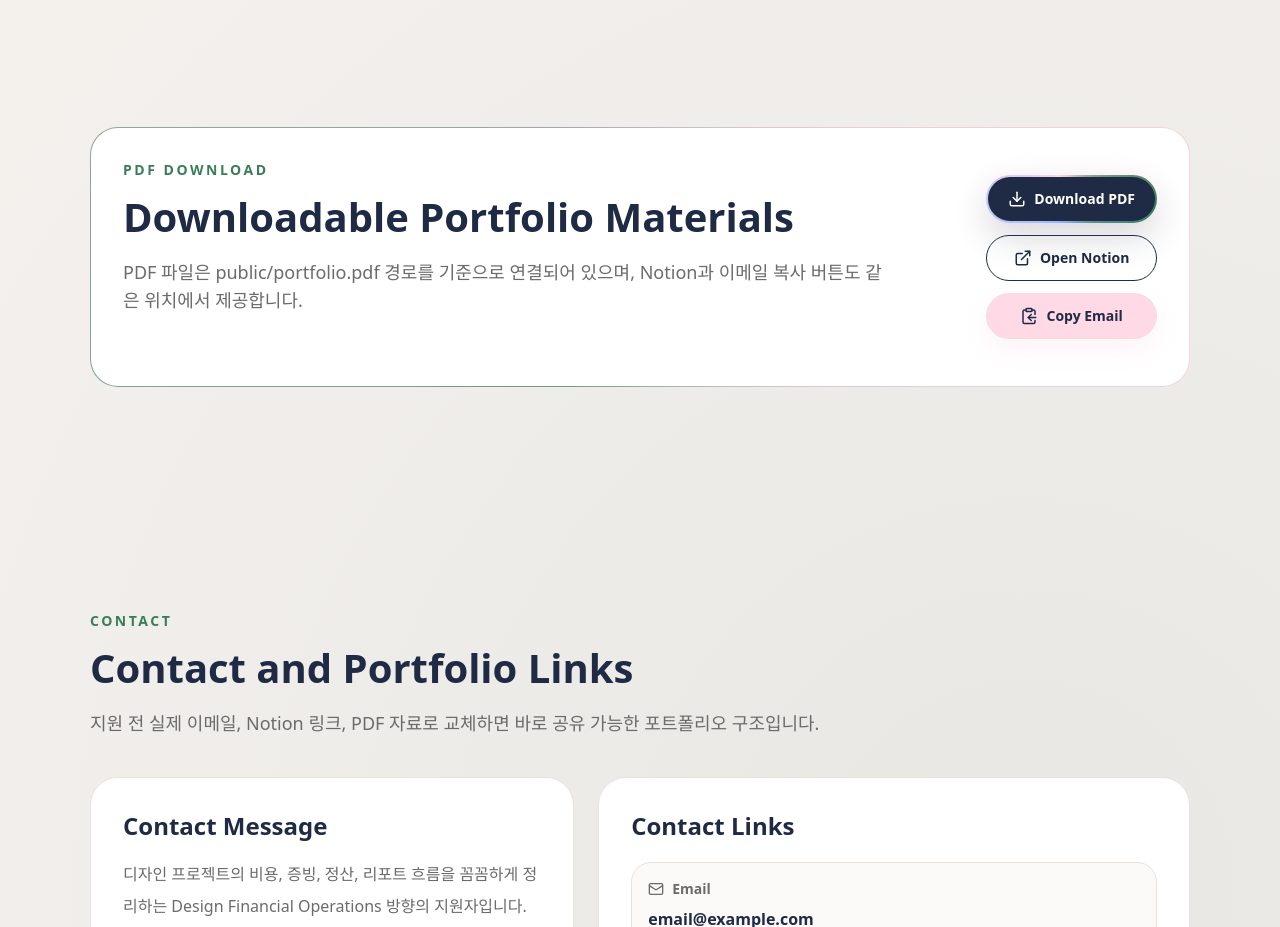
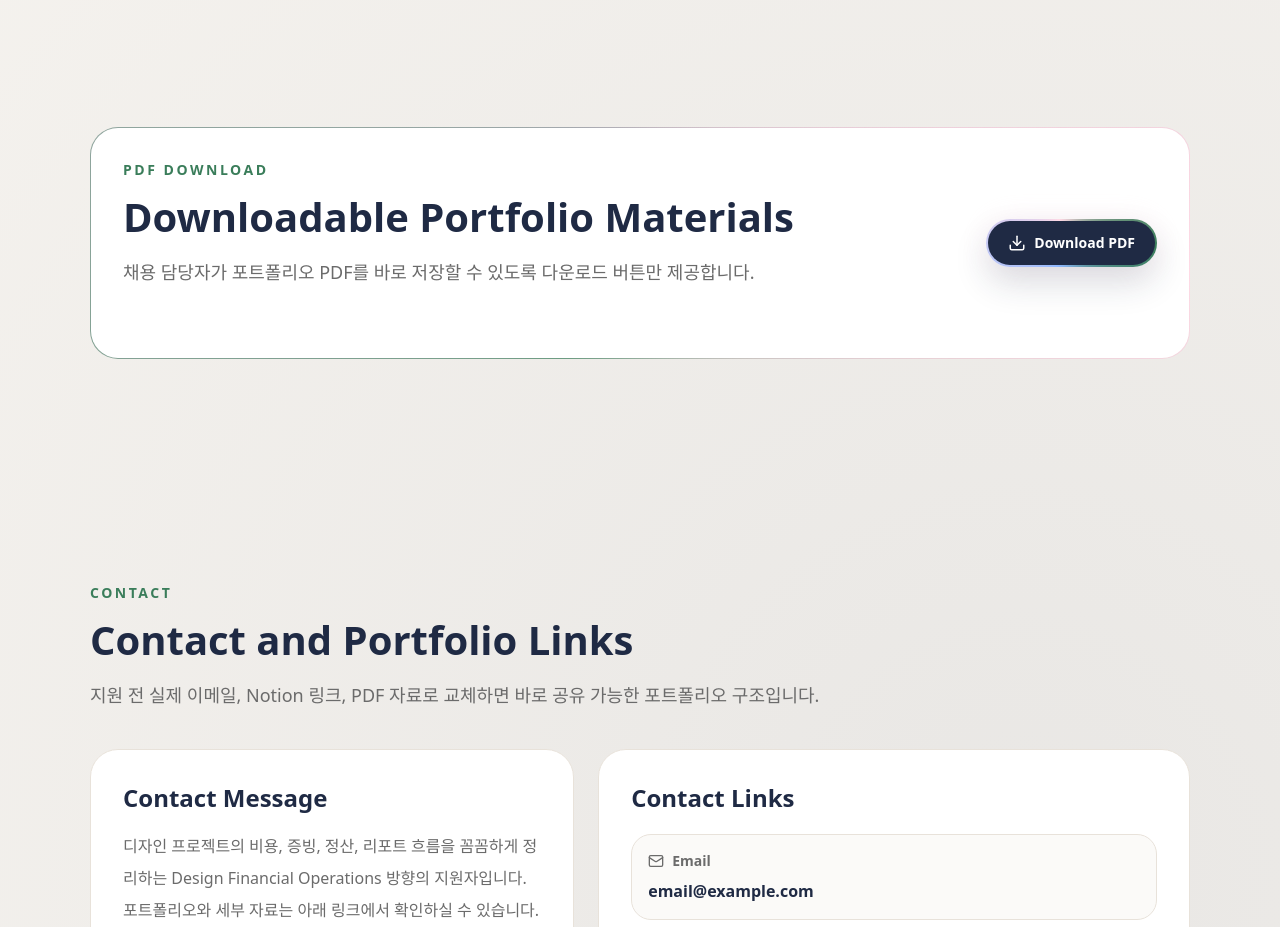
Before and after one commit to DoHyunBak/seoyewon, a React (Vite) app: page / in a window 1280 px wide. Shown: the part 5540-6467 px from the top of the page. Built offline with nearby package versions, Linux system fonts and the light colour scheme.

Commit message:
Simplify download section CTA

```diff
--- a/src/App.tsx
+++ b/src/App.tsx
@@ -47,7 +47,7 @@ export function App(): JSX.Element {
         <Licence />
         <DesignPicture />
         <Language />
-        <DownloadSection onEmailCopied={showEmailCopiedToast} />
+        <DownloadSection />
         <Contact onEmailCopied={showEmailCopiedToast} />
         <HiddenGiftMessage />
       </main>
--- a/src/components/DownloadSection.tsx
+++ b/src/components/DownloadSection.tsx
@@ -1,15 +1,9 @@
-import { ExternalLink } from "lucide-react";
 import { portfolioOwner } from "../data/portfolio";
 import { updateSpotlightPosition } from "../utils/interaction";
-import { CopyEmailButton } from "./CopyEmailButton";
 import { PdfDownloadButton } from "./PdfDownloadButton";
 import { SectionTitle } from "./SectionTitle";
 
-type DownloadSectionProps = {
-  onEmailCopied: () => void;
-};
-
-export function DownloadSection({ onEmailCopied }: DownloadSectionProps): JSX.Element {
+export function DownloadSection(): JSX.Element {
   return (
     <section className="section-shell section-spacing" id="download">
       <div className="card spotlight-card gradient-border-card grid gap-8 p-6 sm:p-8 lg:grid-cols-[1fr_auto] lg:items-center" onPointerMove={updateSpotlightPosition}>
@@ -17,17 +11,12 @@ export function DownloadSection({ onEmailCopied }: DownloadSectionProps): JSX.El
           align="left"
           eyebrow="PDF Download"
           title="Downloadable Portfolio Materials"
-          description="PDF 파일은 public/portfolio.pdf 경로를 기준으로 연결되어 있으며, Notion과 이메일 복사 버튼도 같은 위치에서 제공합니다."
+          description="채용 담당자가 포트폴리오 PDF를 바로 저장할 수 있도록 다운로드 버튼만 제공합니다."
         />
-        <div className="flex flex-col gap-3 sm:flex-row lg:flex-col">
+        <div className="flex">
           <PdfDownloadButton href={portfolioOwner.pdfUrl} label="Download PDF" />
-          <a className="btn btn-secondary" href={portfolioOwner.notionUrl} rel="noopener noreferrer" target="_blank">
-            <ExternalLink aria-hidden="true" size={18} />
-            <span>Open Notion</span>
-          </a>
-          <CopyEmailButton email={portfolioOwner.email} label="Copy Email" onCopied={onEmailCopied} variant="soft" />
         </div>
-        <p className="sr-only">PDF 다운로드, Notion 새 탭 열기, 이메일 복사 기능을 제공합니다.</p>
+        <p className="sr-only">PDF 포트폴리오 다운로드 기능을 제공합니다.</p>
       </div>
     </section>
   );
```
